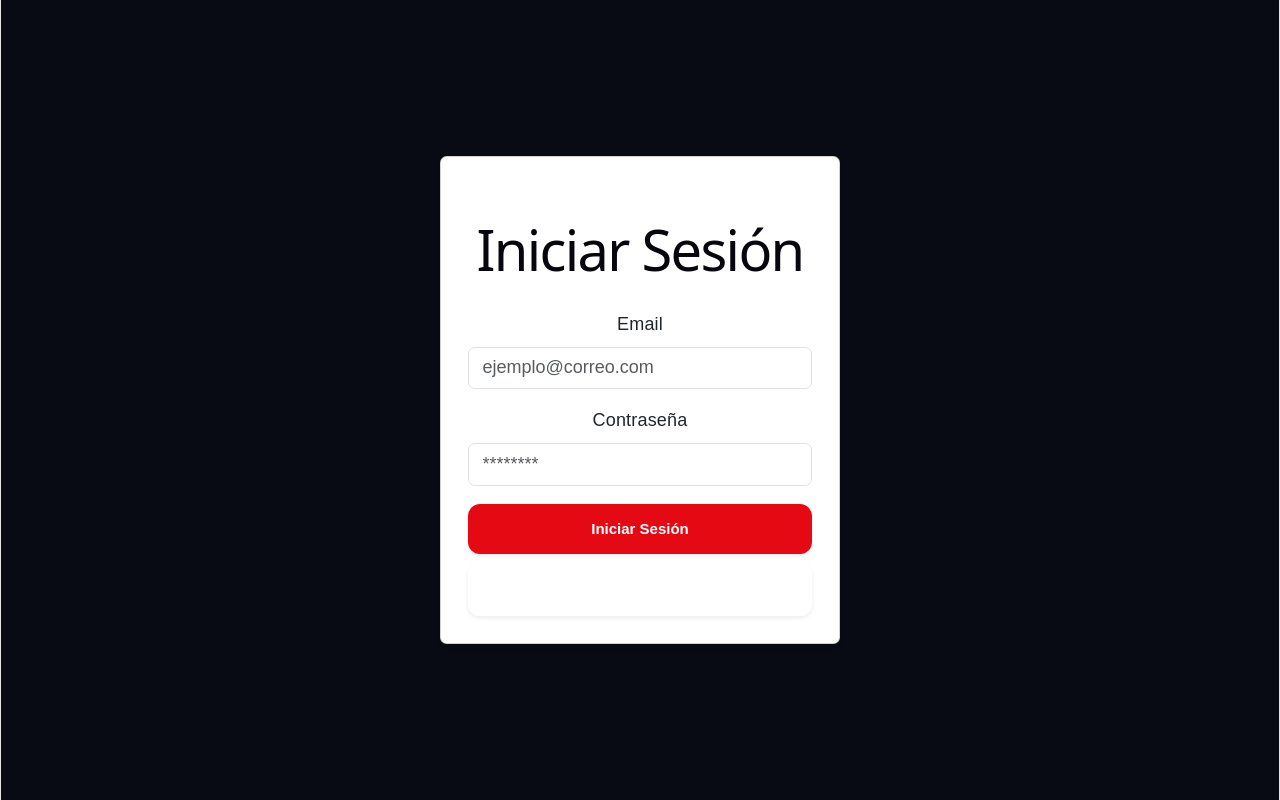
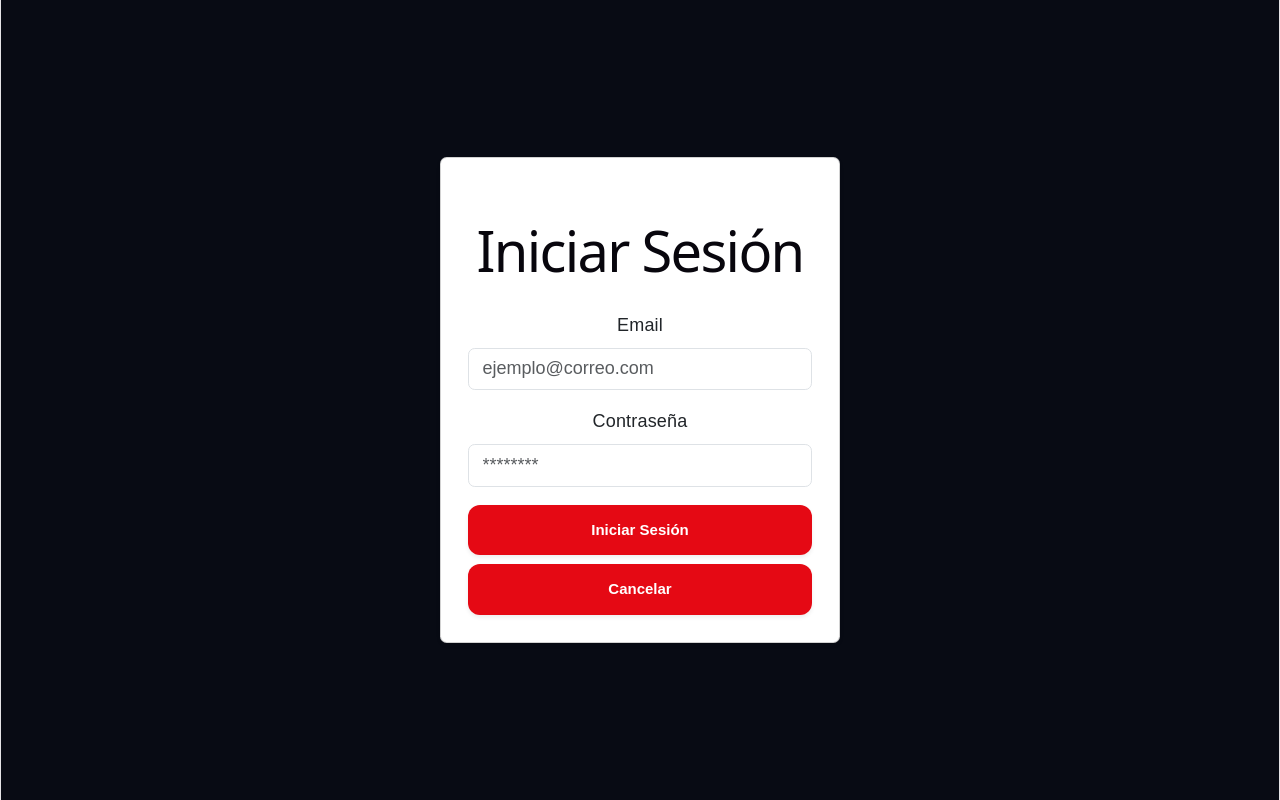
Before and after one commit to M-Sebastian1980/WeDePeliculas-SegundoProyecto, a React (Vite) app: page /login in a window 1280 px wide. Built offline with nearby package versions, Linux system fonts and the light colour scheme.

Commit message:
cambios en el btn nuevo

```diff
--- a/src/pages/Login.jsx
+++ b/src/pages/Login.jsx
@@ -86,7 +86,7 @@ function LoginPage() {
             <button className="btn btn-primary w-100 shadow-sm" type="submit">
               Iniciar Sesión
             </button>
-            <button className="btn btn-secondary w-100 shadow-sm mt-2" type="button" onClick={() => navigate("/")}>
+            <button className="btn btn-primary w-100 shadow-sm mt-2" type="button" onClick={() => navigate("/")}>
               Cancelar
             </button>
           </form>
```
